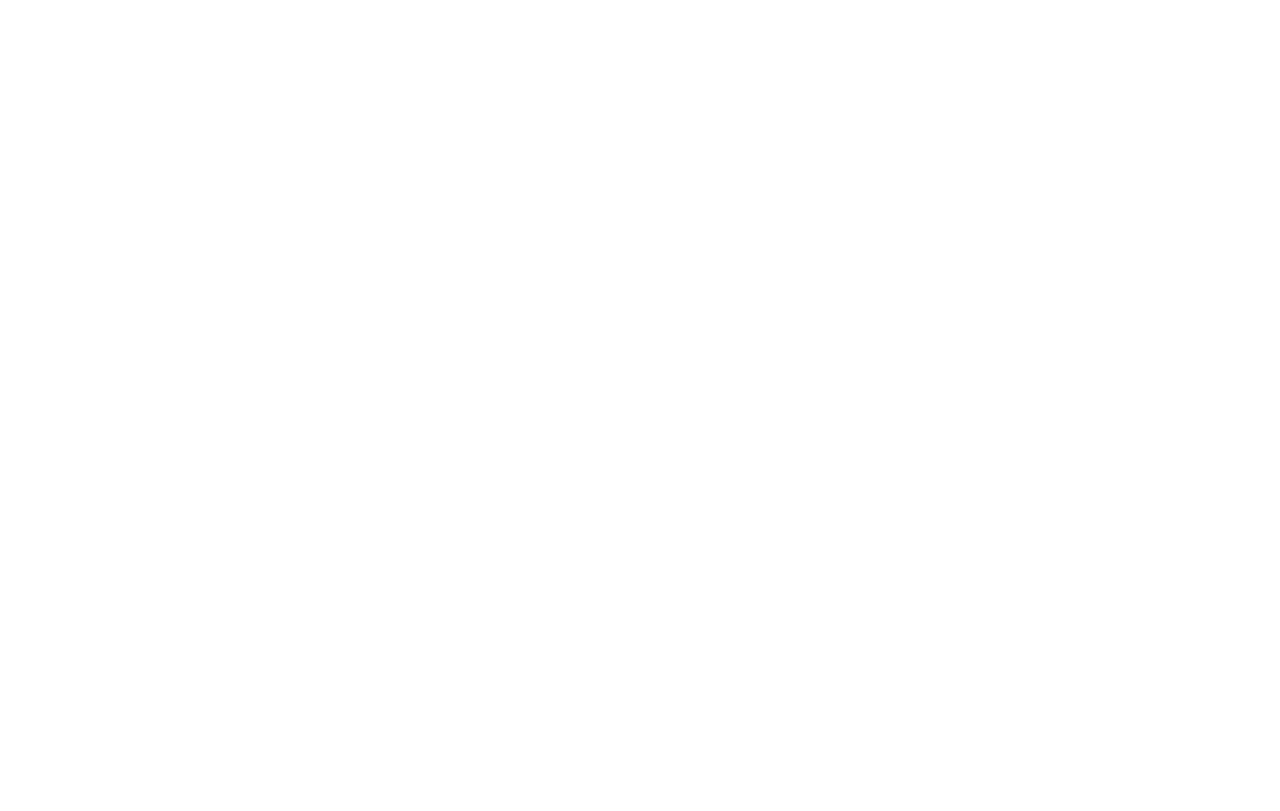
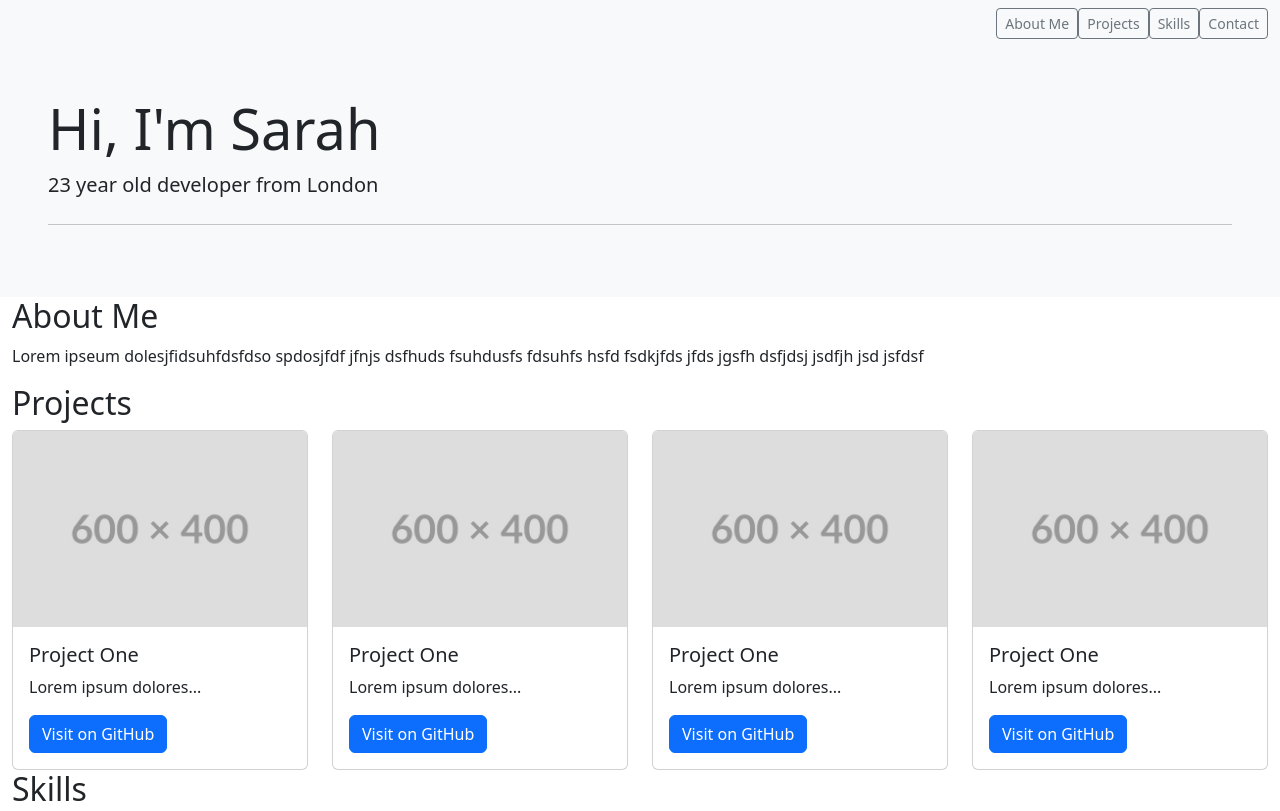
Before and after one commit to skechekar/bootstrap-portfolio, a plain HTML site: page index.html in a window 1280 px wide. Shown: the top 811 px of the page. Drawn offline with nearby package versions, Linux system fonts and the light colour scheme; files that its build step writes are made by us from their sources.

Commit message:
edited html

```diff
--- a/index.html
+++ b/index.html
@@ -1,6 +1,7 @@
 <!DOCTYPE html>
 <html lang="en">
 <head>
+
     <meta charset="UTF-8">
     <meta name="viewport" content="width=device-width, initial-scale=1.0">
     <title>Sarah Kechekar | Web Developer</title>
@@ -10,7 +11,111 @@
 
 </head>
 <body>
+
+<!-- Navbar -->
+    <nav class="navbar bg-body-tertiary">
+        <form class="container-fluid justify-content-end">
+          <button class="btn btn-sm btn-outline-secondary" type="button">About Me</button>
+          <button class="btn btn-sm btn-outline-secondary" type="button">Projects</button>
+          <button class="btn btn-sm btn-outline-secondary" type="button">Skills</button>
+          <button class="btn btn-sm btn-outline-secondary" type="button">Contact</button>
+        </form>
+    </nav>
+<!-- End Navbar -->
+
+<!-- Jumbotron -->
+    <div class="container-fluid bg-light p-5 jumbotron">
+        <h1 class="display-4">Hi, I'm Sarah</h1>
+        <p class="lead">23 year old developer from London</p>
+        <hr class="my-4">
+    </div>
+<!-- End Jumbotron -->
+
+<!-- About Me -->
+    <div class="container-fluid about">
+        <h2 class="sectionHeading">About Me</h2>
+        <p>Lorem ipseum dolesjfidsuhfdsfdso spdosjfdf jfnjs dsfhuds fsuhdusfs fdsuhfs hsfd fsdkjfds jfds jgsfh dsfjdsj jsdfjh jsd jsfdsf<p>
+    </div>
+<!-- End About Me -->
+
+<!-- Cards-->
+    <div class="container-fluid content">
+        <h2 class="sectionheading">Projects</h2>
+        <div class="row projects">
+    <!-- Card 1 -->
+            <div class="cardContainer col-lg-3 col-md-4 col-sm-12">
+                <div class="card">
+                    <img src="./assets/images/placeholder600x400.jpg" class="card-img-top">
+                    <div class="card-body">
+                        <h5 class="card-title">Project One</h5>
+                        <p class="card-text">Lorem ipsum dolores...</p>
+                        <a href="#" class="btn btn-primary">Visit on GitHub</a>
+                    </div>
+                </div>
+            </div>
+    <!-- Card 2 -->
+            <div class="cardContainer col-lg-3 col-md-4 col-sm-12">
+                <div class="card">
+                    <img src="./assets/images/placeholder600x400.jpg" class="card-img-top">
+                    <div class="card-body">
+                        <h5 class="card-title">Project One</h5>
+                        <p class="card-text">Lorem ipsum dolores...</p>
+                        <a href="#" class="btn btn-primary">Visit on GitHub</a>
+                    </div>
+                </div>
+            </div>
+    <!-- Card 3 -->
+            <div class="cardContainer col-lg-3 col-md-4 col-sm-12">
+                <div class="card">
+                    <img src="./assets/images/placeholder600x400.jpg" class="card-img-top">
+                    <div class="card-body">
+                        <h5 class="card-title">Project One</h5>
+                        <p class="card-text">Lorem ipsum dolores...</p>
+                        <a href="#" class="btn btn-primary">Visit on GitHub</a>
+                    </div>
+                </div>
+            </div>
+    <!-- Card 4 -->
+            <div class="cardContainer col-lg-3 col-md-4 col-sm-12">
+                <div class="card">
+                    <img src="./assets/images/placeholder600x400.jpg" class="card-img-top">
+                    <div class="card-body">
+                        <h5 class="card-title">Project One</h5>
+                        <p class="card-text">Lorem ipsum dolores...</p>
+                        <a href="#" class="btn btn-primary">Visit on GitHub</a>
+                    </div>
+                </div>
+            </div>
+        </div>
+    </div>
+<!-- End Cards -->
+
+<!-- Skills -->
+    <div class="container-fluid skills">
+        <h2 class="sectionHeading">Skills</h2>
+        <div class="row skills">
+            <img src="./assets/images/htmllogo.png" alt="html logo" id="html">
+            <img src="./assets/images/csslogo.png" alt="css logo" id="css">
+            <img src="./assets/images/jslogo_2.png" alt="javascript logo" id="js">
+            <img src="./assets/images/nodejslogo.png" alt="node.js logo" id="nodejs">
+            <img src="./assets/images/reactlogo.png" alt="react logo" id="react">
+            <img src="./assets/images/ui-ux.png" alt="ui and ux" id="ui-ux">
+<!-- End Skills -->
+
+<!-- Footer/Contact -->
+    <footer class="container-fluid contact">
+        <div class="contact">
+            <a href="https://github.com/skechekar" target="_blank"><img src="./assets/images/githublogo_2.png" alt="link to github page" id="github" /></a>
+            <a href="https://linkedin.com/in/skechekar" target="_blank"><img src="./assets/images/linkedinlogo.png" alt="link to linkedin profile" id="linkedin" /></a>
+            <a href="mailto:skechekar@icloud.com"><img src="./assets/images/email_2.png" alt="link to email me" id="mail" /></a>
+        </div>
+    </footer>
+<!-- End Footer/Contact-->
+
+
+<!-- Bootstrap Javascript -->
     <link href="https://cdn.jsdelivr.net/npm/bootstrap@5.3.2/dist/css/bootstrap.min.css" rel="stylesheet" integrity="sha384-T3c6CoIi6uLrA9TneNEoa7RxnatzjcDSCmG1MXxSR1GAsXEV/Dwwykc2MPK8M2HN" crossorigin="anonymous">
+
 </body>
 </html>
 
```
Also changed, not shown: assets/images/bootstraplogo.png (added), assets/images/bootstraplogo_2.png (added), assets/images/csslogo.png (added), assets/images/email.png (added), assets/images/email_2.png (added), assets/images/githublogo.png (added), assets/images/githublogo_2.png (added), assets/images/htmllogo.png (added), assets/images/jslogo.png (added), assets/images/jslogo_2.png (added), assets/images/linkedinlogo.png (added), assets/images/nodejslogo.png (added), assets/images/placeholder350x250.jpg (added), assets/images/placeholder600x400.jpg (added), 2 more files.
